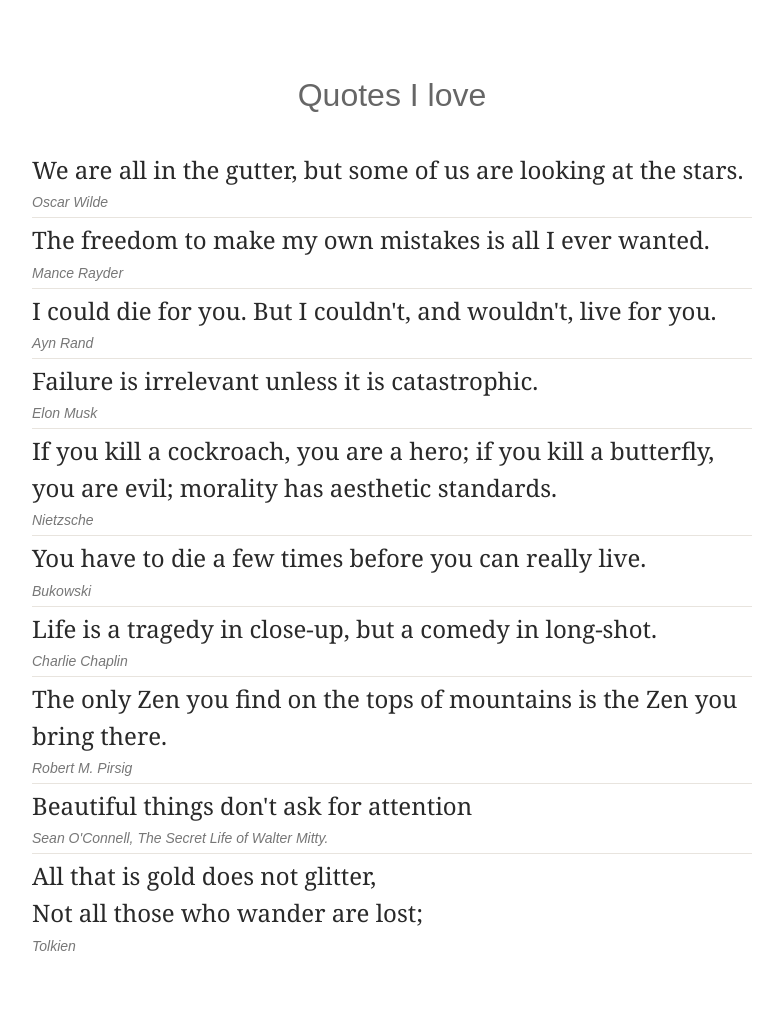
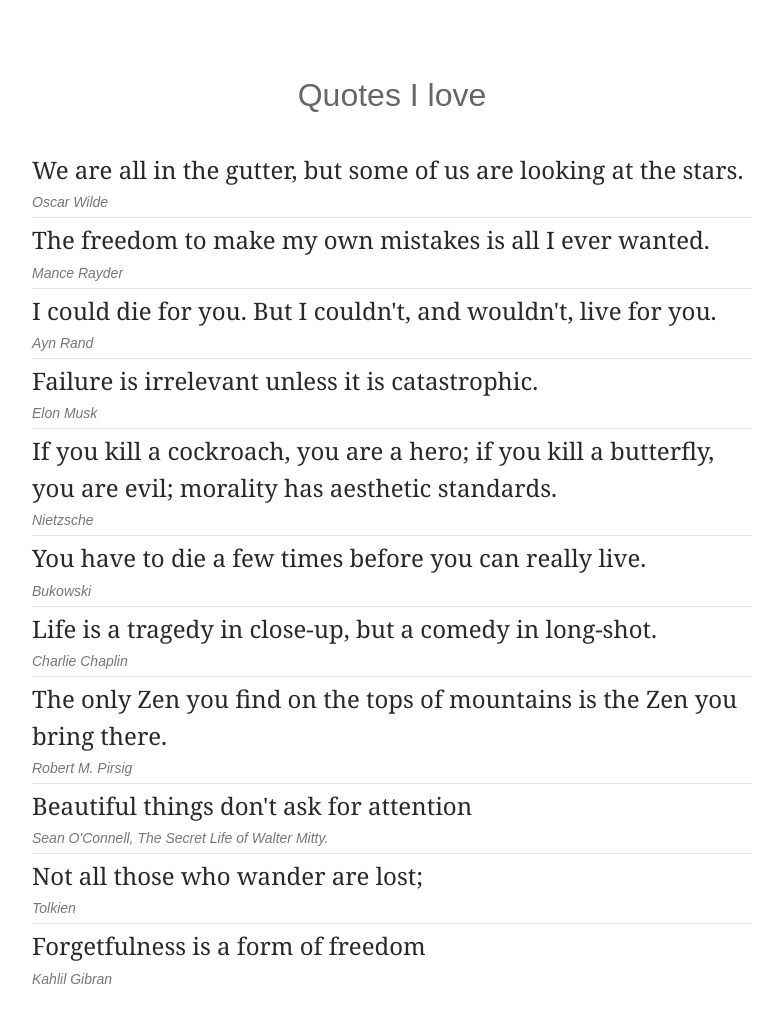
Before and after one commit to Saheb/saheb.github.com, a Jekyll site: the page quotes.html, which Jekyll copies as it is, in a window 1280 px wide. Shown: the whole page, without its empty margins (248-1031 px from the left). Built offline with Jekyll 4.4.1, drawn with Linux system fonts in a browser that asks for light colours; before the commit the page ends 997 px from its top, so only the background shows below that.

Commit message:
adding a quote

```diff
--- a/quotes.html
+++ b/quotes.html
@@ -49,8 +49,12 @@
             <figcaption>Sean O&#x27;Connell, The Secret Life of Walter Mitty.</figcaption>
         </figure>
         <figure class="quote">
-            <blockquote><p>All that is gold does not glitter,<br>Not all those who wander are lost;</p></blockquote>
+            <blockquote><p>Not all those who wander are lost;</p></blockquote>
             <figcaption>Tolkien</figcaption>
+        </figure>
+        <figure class="quote">
+            <blockquote><p>Forgetfulness is a form of freedom</p></blockquote>
+            <figcaption>Kahlil Gibran</figcaption>
         </figure>
     </main>
 </body>
```
